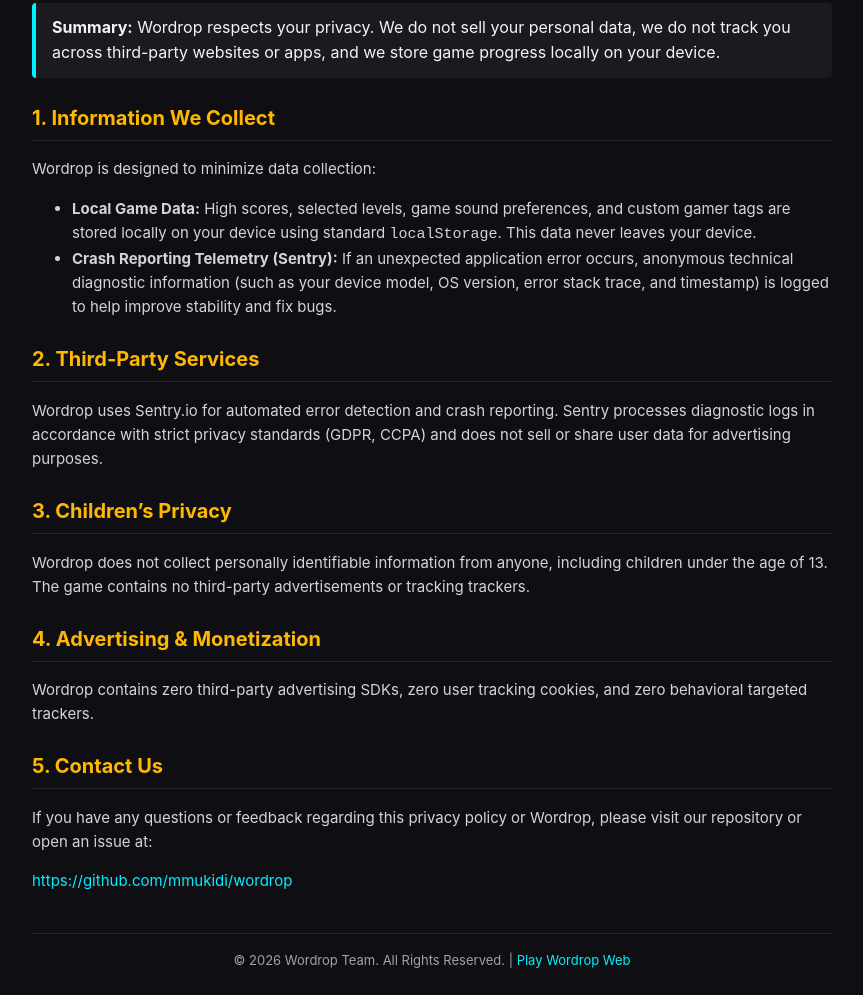
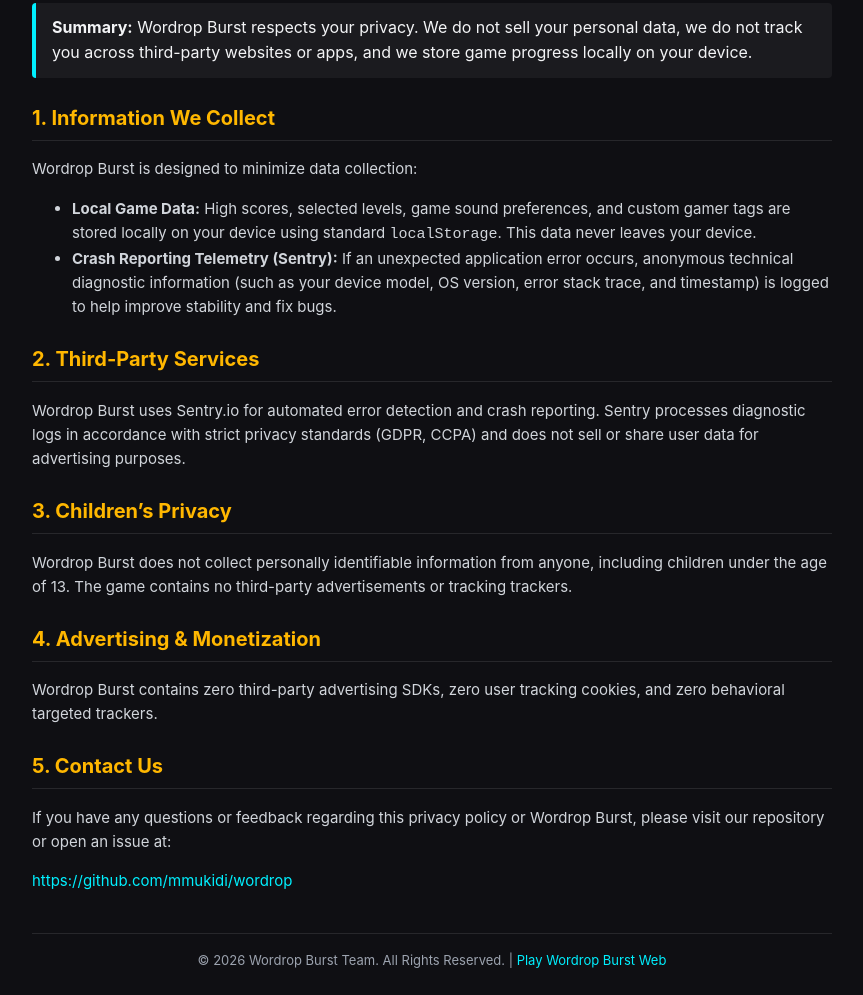
Before and after one commit to mmukidi/wordrop, a website: page privacy.html in a window 1280 px wide. Shown: the part 140-1135 px from the top of the page, without its empty margins (208-1071 px from the left). Drawn offline with Linux system fonts and the light colour scheme.

Commit message:
Update app title to Wordrop Burst across web and iOS assets

```diff
--- a/capacitor.config.json
+++ b/capacitor.config.json
@@ -1,6 +1,6 @@
 {
   "appId": "com.wordrop.game",
-  "appName": "Wordrop",
+  "appName": "Wordrop Burst",
   "webDir": "www",
   "ios": {
     "contentInset": "always",
--- a/privacy.html
+++ b/privacy.html
@@ -3,7 +3,7 @@
 <head>
     <meta charset="UTF-8">
     <meta name="viewport" content="width=device-width, initial-scale=1.0">
-    <title>Wordrop — Privacy Policy</title>
+    <title>Wordrop Burst — Privacy Policy</title>
     <style>
         body {
             font-family: -apple-system, BlinkMacSystemFont, "Segoe UI", Roboto, Helvetica, Arial, sans-serif;
@@ -41,31 +41,31 @@
     <p><em>Last Updated: July 30, 2026</em></p>
 
     <div class="box">
-        <strong>Summary:</strong> Wordrop respects your privacy. We do not sell your personal data, we do not track you across third-party websites or apps, and we store game progress locally on your device.
+        <strong>Summary:</strong> Wordrop Burst respects your privacy. We do not sell your personal data, we do not track you across third-party websites or apps, and we store game progress locally on your device.
     </div>
 
     <h2>1. Information We Collect</h2>
-    <p>Wordrop is designed to minimize data collection:</p>
+    <p>Wordrop Burst is designed to minimize data collection:</p>
     <ul>
         <li><strong>Local Game Data:</strong> High scores, selected levels, game sound preferences, and custom gamer tags are stored locally on your device using standard <code>localStorage</code>. This data never leaves your device.</li>
         <li><strong>Crash Reporting Telemetry (Sentry):</strong> If an unexpected application error occurs, anonymous technical diagnostic information (such as your device model, OS version, error stack trace, and timestamp) is logged to help improve stability and fix bugs.</li>
     </ul>
 
     <h2>2. Third-Party Services</h2>
-    <p>Wordrop uses Sentry.io for automated error detection and crash reporting. Sentry processes diagnostic logs in accordance with strict privacy standards (GDPR, CCPA) and does not sell or share user data for advertising purposes.</p>
+    <p>Wordrop Burst uses Sentry.io for automated error detection and crash reporting. Sentry processes diagnostic logs in accordance with strict privacy standards (GDPR, CCPA) and does not sell or share user data for advertising purposes.</p>
 
     <h2>3. Children’s Privacy</h2>
-    <p>Wordrop does not collect personally identifiable information from anyone, including children under the age of 13. The game contains no third-party advertisements or tracking trackers.</p>
+    <p>Wordrop Burst does not collect personally identifiable information from anyone, including children under the age of 13. The game contains no third-party advertisements or tracking trackers.</p>
 
     <h2>4. Advertising & Monetization</h2>
-    <p>Wordrop contains zero third-party advertising SDKs, zero user tracking cookies, and zero behavioral targeted trackers.</p>
+    <p>Wordrop Burst contains zero third-party advertising SDKs, zero user tracking cookies, and zero behavioral targeted trackers.</p>
 
     <h2>5. Contact Us</h2>
-    <p>If you have any questions or feedback regarding this privacy policy or Wordrop, please visit our repository or open an issue at:</p>
+    <p>If you have any questions or feedback regarding this privacy policy or Wordrop Burst, please visit our repository or open an issue at:</p>
     <p><a href="https://github.com/mmukidi/wordrop" target="_blank">https://github.com/mmukidi/wordrop</a></p>
 
     <footer>
-        &copy; 2026 Wordrop Team. All Rights Reserved. | <a href="index.html">Play Wordrop Web</a>
+        &copy; 2026 Wordrop Burst Team. All Rights Reserved. | <a href="index.html">Play Wordrop Burst Web</a>
     </footer>
 </body>
 </html>
```
Also changed, not shown: index.html (+2 -2 lines), www/index.html (+2 -2 lines), www/privacy.html (+8 -8 lines), 1 other file.
